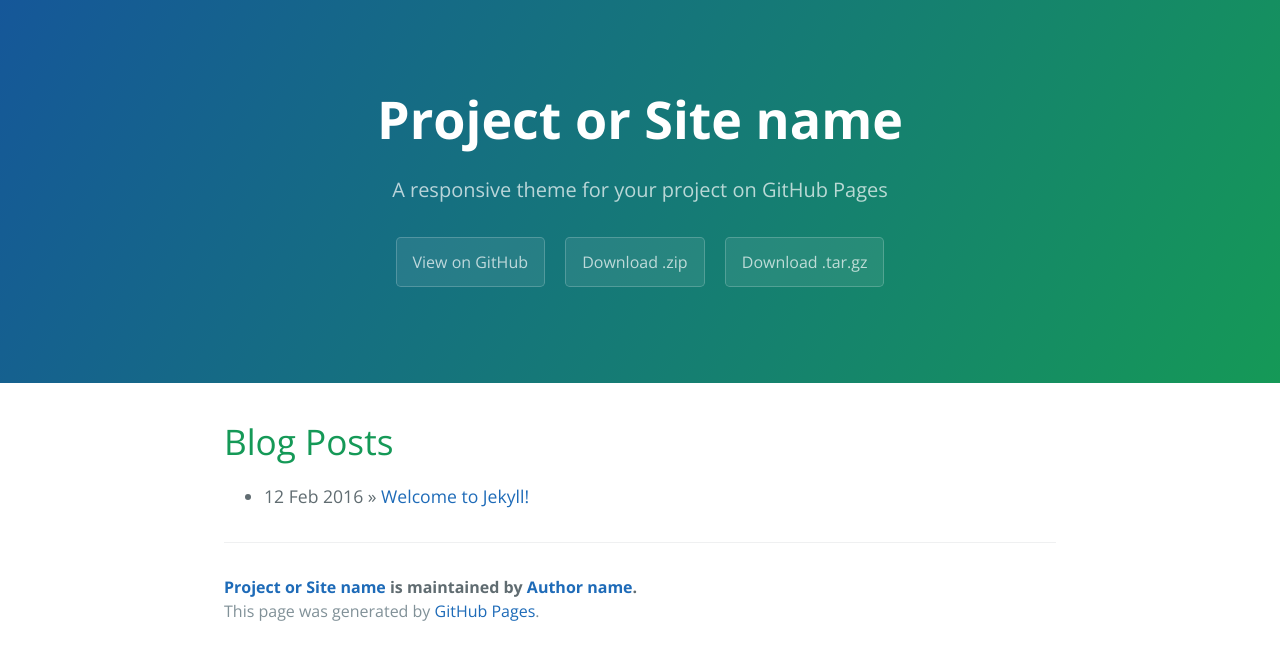
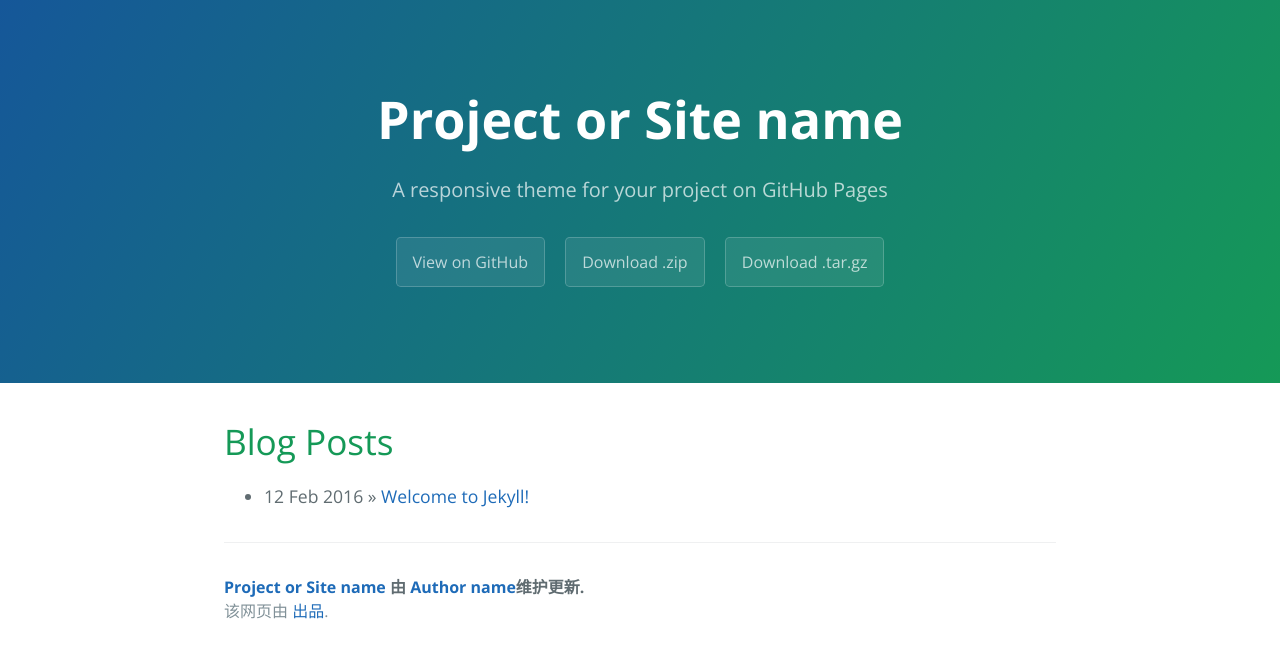
Before and after one commit to GitHubNull/GitHubNull.github.io, a Jekyll site: the page built from index.html, in a window 1280 px wide. Shown: the top 660 px of the page. Built offline with Jekyll 4.4.1, drawn with Linux system fonts in a browser that asks for light colours; the list of posts is cut into pages by our own code.

Commit message:
Update page-footer.html

```diff
--- a/_includes/page-footer.html
+++ b/_includes/page-footer.html
@@ -1,4 +1,4 @@
 <footer class="site-footer">
-  <span class="site-footer-owner"><a href="{{ site.url }}">{{ site.title }}</a> is maintained by <a href="{{ site.author.url }}">{{ site.author.name }}</a>.</span>
-  <span class="site-footer-credits">This page was generated by <a href="https://pages.github.com">GitHub Pages</a>.</span>
+  <span class="site-footer-owner"><a href="{{ site.url }}">{{ site.title }}</a> 由 <a href="{{ site.author.url }}">{{ site.author.name }}</a>维护更新.</span>
+  <span class="site-footer-credits">该网页由 <a href="https://GitHubNull.github.com">出品</a>.</span>
 </footer>
```
